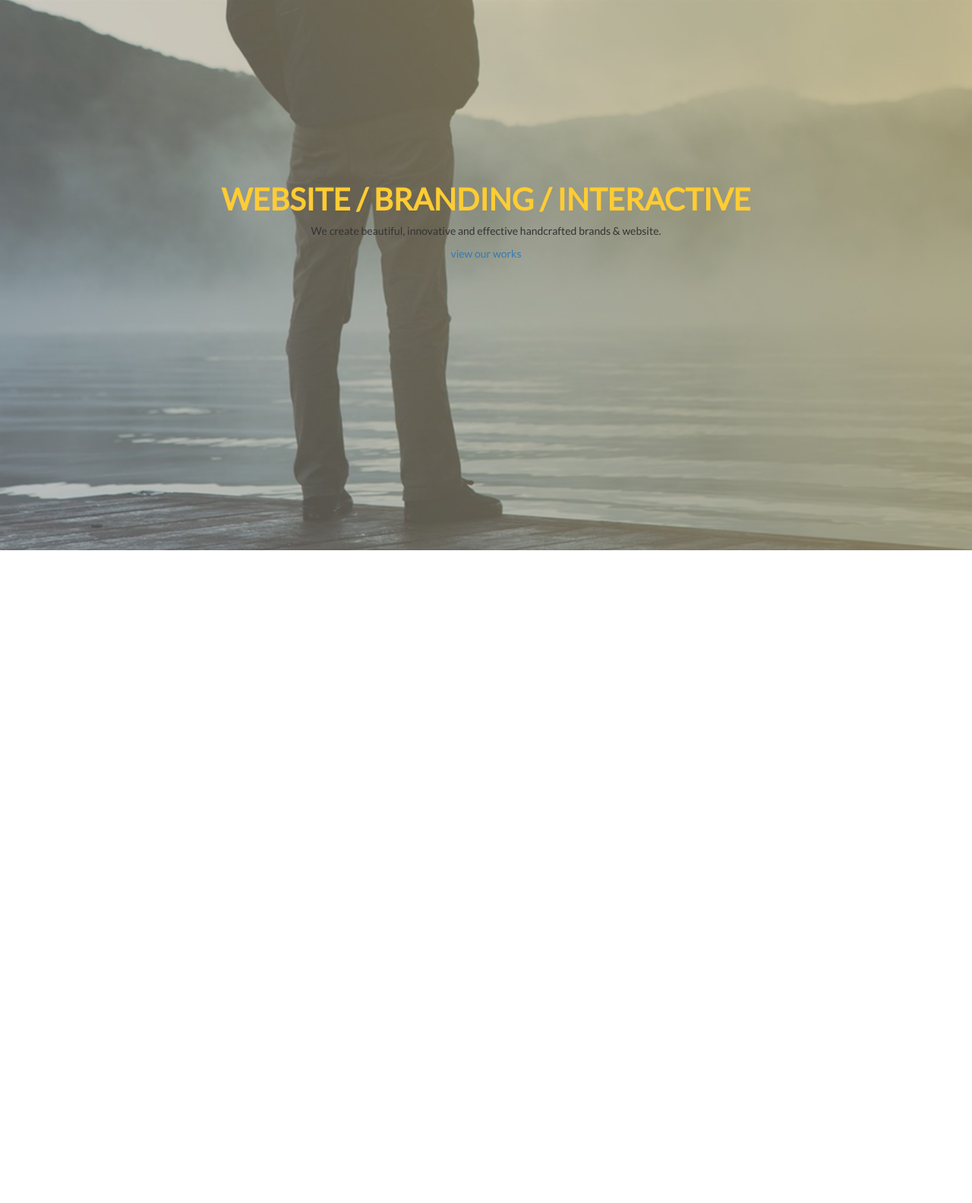
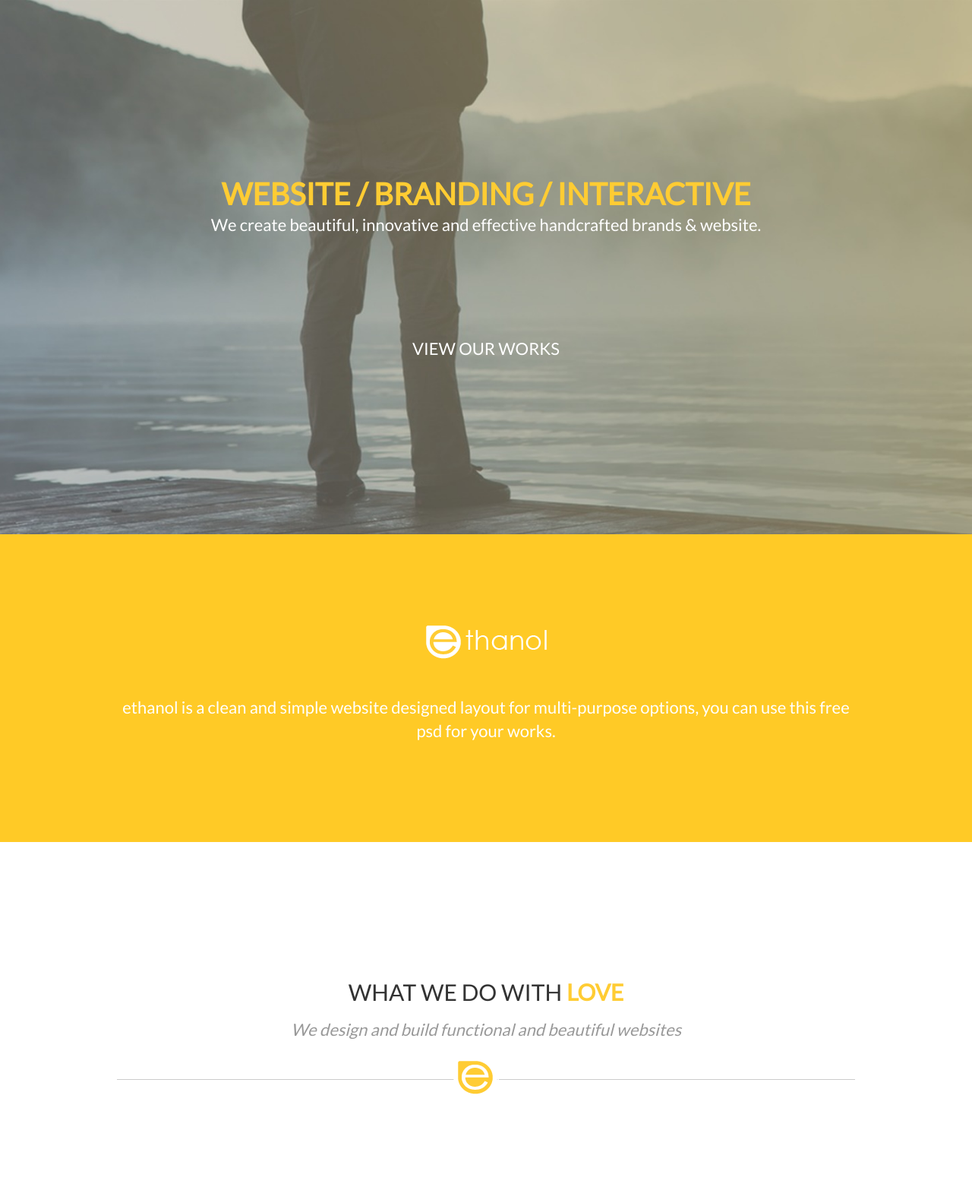
Before and after one commit to BJIAST/geekhub_frontend, a PHP site: page /lesson11-1/index.html in a window 1280 px wide. Shown: the part 122-1705 px from the top of the page at 76% size. Before the commit the page ends 846 px from the top, so only its background shows below. Run offline with PHP 8.4, Linux system fonts and the light colour scheme; some libraries are stand-ins or nearby versions.

Commit message:
added 2 sections

```diff
--- a/lesson11-1/css/media.css
+++ b/lesson11-1/css/media.css
@@ -1,4 +1,8 @@
 @media screen and (max-width: 767px) {
+  .row {
+    margin-right: 0;
+    margin-left: 0; }
+
   html {
     font-size: 56%; }
 
--- a/lesson11-1/css/media.scss
+++ b/lesson11-1/css/media.scss
@@ -1,6 +1,10 @@
 $container-width: 942px;
 
 @media screen and (max-width: 767px) {
+	.row {
+		margin-right: 0;
+		margin-left: 0;
+	}
 	html {
 		font-size:56%;
 	}
@@ -28,7 +32,7 @@ $container-width: 942px;
 	}
 }
 @media screen and (min-width:1200px) {
-		html {
+	html {
 		font-size:62.5%;
 	}
 	.container {
--- a/lesson11-1/css/style.css
+++ b/lesson11-1/css/style.css
@@ -1,5 +1,43 @@
 body {
   font-family: "Lato", sans-serif; }
+
+p {
+  font-weight: 400;
+  font-size: 2.2rem;
+  color: #fff; }
+
+h1 {
+  font-size: 3rem;
+  line-height: 3rem;
+  text-transform: uppercase;
+  font-weight: 300;
+  color: #333; }
+
+h2 {
+  font-size: 2.2rem;
+  color: #999;
+  font-style: italic;
+  line-height: 3rem; }
+
+.orange {
+  font-weight: 700;
+  color: #fc3; }
+
+.section-title {
+  position: relative; }
+  .section-title .title-column {
+    padding-bottom: 4rem;
+    border-bottom: 1px solid #ccc; }
+    .section-title .title-column:after {
+      position: absolute;
+      display: inline-block;
+      content: '';
+      left: 45.6%;
+      top: 12rem;
+      border-bottom: 1px solid #fff;
+      height: 6rem;
+      width: 6rem;
+      background-image: url("../images/mini-logo.png"); }
 
 header .container {
   padding: 3.6rem 1rem; }
@@ -25,11 +63,31 @@ nav {
   background-size: cover;
   background-position: 80% 70%; }
   #welcome .container {
-    padding: 22rem 0 38rem; }
+    padding: 22rem 0 22.8rem; }
     #welcome .container h1 {
       color: #fc3;
       text-transform: uppercase;
       font-size: 4rem;
       font-weight: 900; }
+    #welcome .container p {
+      margin-bottom: 13.2rem; }
+    #welcome .container a {
+      font-size: 2.2rem;
+      text-transform: uppercase;
+      color: #fff; }
+      #welcome .container a:hover, #welcome .container a:focus {
+        text-decoration: none;
+        border-bottom: 0.5rem solid #ffca26;
+        padding-bottom: 3rem; }
+
+#ethanol {
+  background-color: #ffca26; }
+  #ethanol .container {
+    padding: 12rem 0; }
+    #ethanol .container p {
+      margin-top: 4.8rem; }
+
+#doing .container {
+  padding: 16.2rem 0; }
 
 /*# sourceMappingURL=style.css.map */
--- a/lesson11-1/css/style.scss
+++ b/lesson11-1/css/style.scss
@@ -5,7 +5,50 @@ $main-font: 'Lato', sans-serif;
 body {
 	font-family: $main-font;
 }
+p {
+	font-weight: 400;
+	font-size: 2.2rem;
+	color: #fff;
+}
 
+h1 {
+	font-size: 3rem;
+	line-height: 3rem;
+	text-transform: uppercase;
+	font-weight: 300;
+	color: #333;
+}
+h2 {
+	font-size: 2.2rem;
+	color: #999;
+	font-style: italic;
+	line-height: 3rem;
+}
+.orange {
+	font-weight: 700;
+	color: #fc3;
+}
+
+.section-title {
+	position: relative;
+
+	.title-column{
+		padding-bottom: 4rem;
+		border-bottom: 1px solid #ccc;
+
+		&:after {
+			position: absolute;
+			display: inline-block;
+			content: '';
+			left: 45.6%;
+			top: 12rem;
+			border-bottom: 1px solid #fff;
+			height: 6rem;
+			width: 6rem;
+			background-image: url("../images/mini-logo.png");
+		}
+	}
+}
 
 // ========== HEADER NAV ==============
 
@@ -31,7 +74,7 @@ nav {
 					text-decoration: none;
 					color: #333;
 					padding-bottom: 1.2rem;
-					border-bottom:0.5rem solid #ffca26
+					border-bottom:0.5rem solid #ffca26;
 				}
 			}
 
@@ -47,7 +90,7 @@ nav {
 	background-size:cover;
 	background-position: 80% 70%;
 	.container {
-		padding: 22rem 0 38rem;
+		padding: 22rem 0 22.8rem;
 
 		h1 {
 			color: #fc3;
@@ -55,5 +98,43 @@ nav {
 			font-size: 4rem;
 			font-weight: 900;
 		}
+		p {
+			margin-bottom: 13.2rem;
+		}
+		a {
+			font-size: 2.2rem;
+			text-transform: uppercase;
+			color: #fff;
+
+			&:hover, &:focus {
+				text-decoration: none;
+				border-bottom:0.5rem solid #ffca26;
+				padding-bottom: 3rem;
+			}
+		}
 	}
 }
+
+// =========== ETHANOL ===============
+
+
+#ethanol {
+	background-color: #ffca26;
+
+	.container {
+		padding: 12rem 0;
+
+		p {
+			margin-top: 4.8rem;
+		}
+	}
+}
+
+// =========== DOING ===============
+
+#doing {
+	.container {
+		padding: 16.2rem 0;
+	}
+
+}
--- a/lesson11-1/index.html
+++ b/lesson11-1/index.html
@@ -15,10 +15,10 @@
 	<link href='https://fonts.googleapis.com/css?family=Lato' rel='stylesheet' type='text/css'>
 </head>
 <body>
-	<header>
+	<header> <!-- section header -->
 		<div class="container">
 			<div class="row">
-			<div class="logo col-xs-12 col-sm-4 col-md-4">
+				<div class="logo col-xs-12 col-sm-4 col-md-4">
 					<img src="images/logo.png" alt="ethanol-logo">
 				</div>
 				<div class="col-xs-12 col-sm-8 col-md-8">
@@ -46,6 +46,24 @@
 				<a href="#">view our works</a>
 			</div>
 		</div>
+	</section><!-- section welcome -->
+	<section id="ethanol">
+		<div class="container">
+			<div class="row text-center">
+				<img src="images/logo2.png" alt="logo2-ethanol">
+				<p>ethanol is a clean and simple website designed layout for multi-purpose options, you can use this free psd for your works.</p>
+			</div>
+		</div>
+	</section><!-- section ethanol-logo2 -->
+	<section id="doing">
+		<div class="container">
+			<div class="row section-title text-center">
+				<div class="title-column">
+					<h1>What we do with <span class="orange">love</span></h1>
+					<h2>We design and build functional and beautiful websites</h2>
+				</div>
+			</div>
+		</div>
 	</section>
 	<!-- Latest compiled and minified JavaScript -->
 	<script src="https://maxcdn.bootstrapcdn.com/bootstrap/3.3.6/js/bootstrap.min.js" integrity="sha384-0mSbJDEHialfmuBBQP6A4Qrprq5OVfW37PRR3j5ELqxss1yVqOtnepnHVP9aJ7xS" crossorigin="anonymous"></script>
```
Also changed, not shown: lesson11-1/images/logo2.png (added), lesson11-1/images/mini-logo.png (added), 2 other files.
